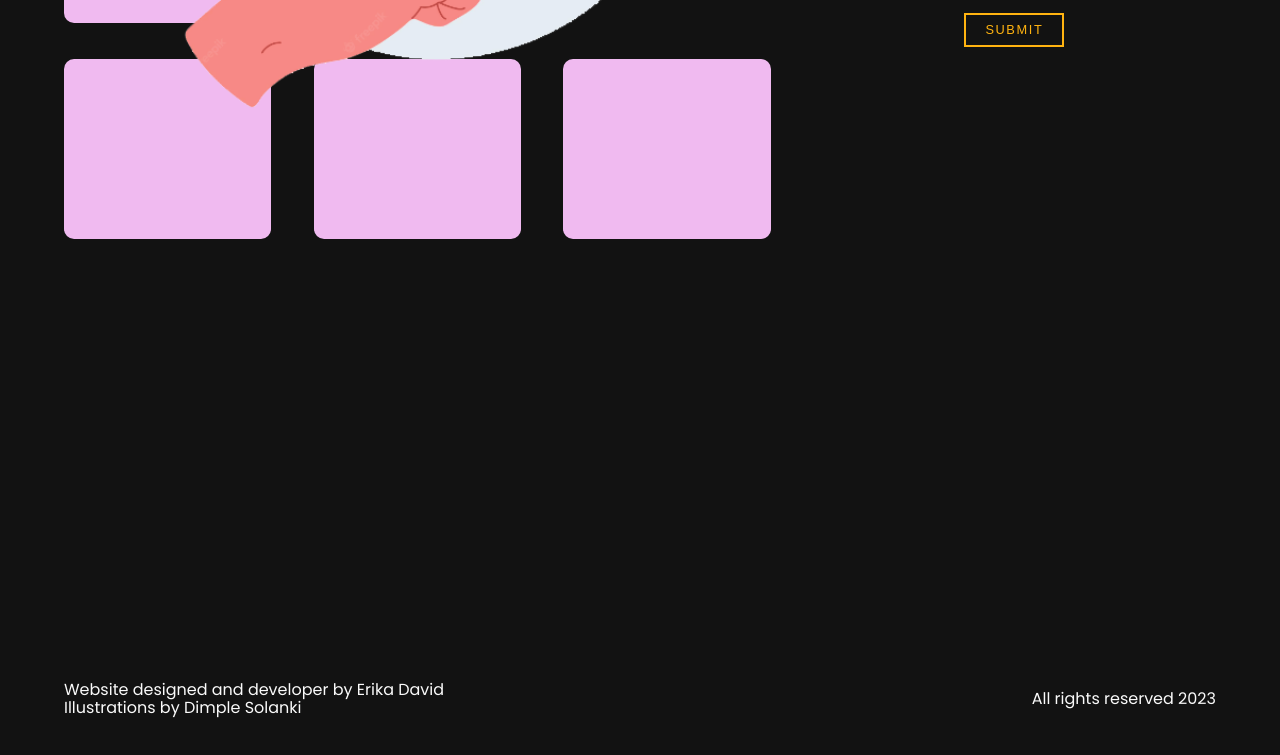
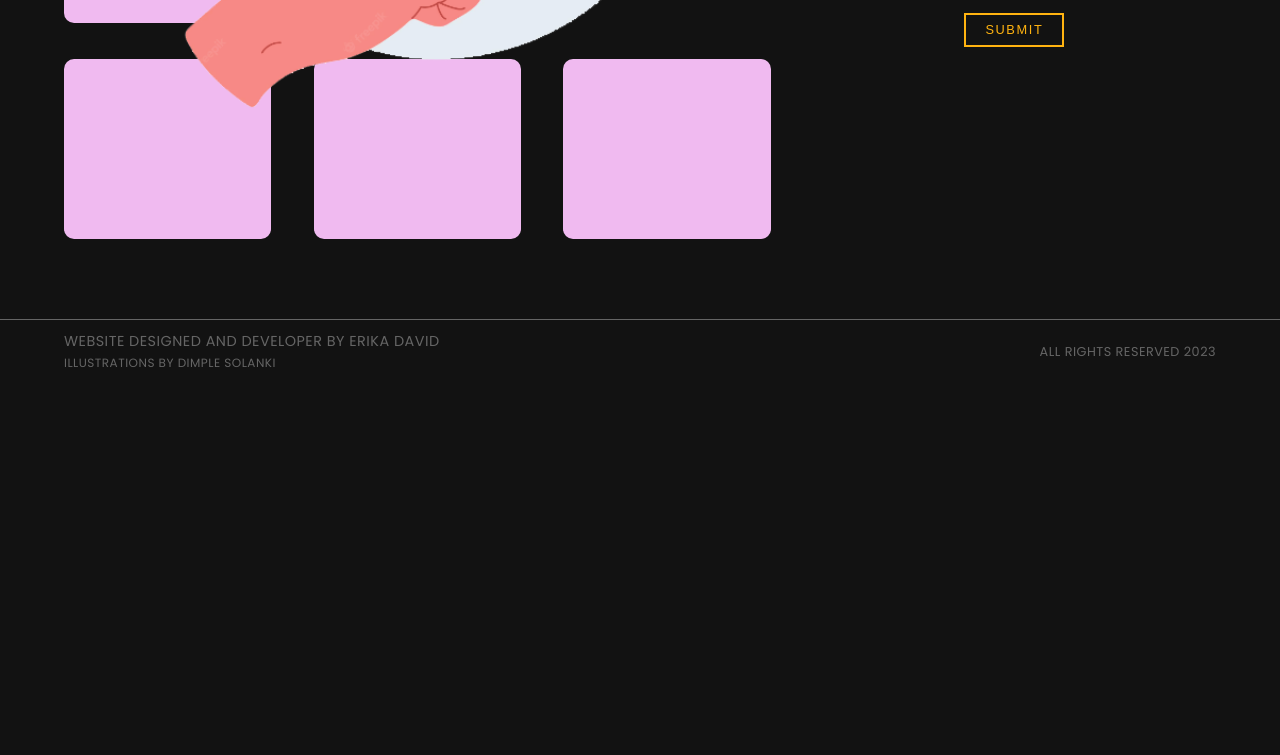
Before and after one commit to erikajdavid/portfolioV2, a plain HTML site: page index.html in a window 1280 px wide. Shown: the part 6656-7411 px from the top of the page. After the commit the page ends 7040 px from the top, so only its background shows below. Drawn offline with nearby package versions, Linux system fonts and the light colour scheme; a web font is replaced by a local one.

Commit message:
styled footer copyright

```diff
--- a/styles/style.scss
+++ b/styles/style.scss
@@ -634,16 +634,6 @@ footer {
             top: -20%;
             z-index: -5;
         }
-        //h2 {
-            //text-transform: uppercase;
-            //font-weight: 500;
-            //letter-spacing: 0.3rem;
-            //font-size: 1.34rem;
-            //margin-bottom: 1.5rem;
-            //span {
-                //font-size: 5.04rem;
-                //font-family: $secondaryFont;
-            //}
         form {
             display: flex;
             flex-direction: column;
@@ -670,7 +660,7 @@ footer {
                 border: 2px solid $yellow;
                 text-transform: uppercase;
                 padding: 0.5rem;
-                margin: 0 auto 9rem auto;
+                margin: 0 auto;
                 display: flex;
                 justify-content: center;
                 align-items: center;
@@ -686,9 +676,25 @@ footer {
                 }
             }
         }
+    }
+    .copyrightContainer {
+        height: 5vh;
+        text-transform: uppercase;
+        color: $grey;
+        font-size: 0.8rem;
+        border-top: 1px solid $grey;
+        letter-spacing: 0.03rem;
+        .wrapper {
+            height: 100%;
+            padding: 2rem 0;
+            display: flex;
+            justify-content: space-between;
+            align-items: center;
+            .credits {
+                line-height: 1.34rem;
+            }
             .erikaCredit {
                 text-transform: uppercase;
-            text-align: right;
                 font-size: 0.9rem;
                 color: $grey;
                 letter-spacing: 0.03rem;
@@ -701,7 +707,6 @@ footer {
                 }
             }
             .dimpleCredit {
-            text-align: right;
                 font-size: 0.75rem;
                 color: $grey;
                 letter-spacing: 0.03rem;
@@ -714,15 +719,5 @@ footer {
                 }
             }
         }
-    .copyright {
-        height: 5vh;
-        display: flex;
-        justify-content: center;
-        align-items: center;
-        text-transform: uppercase;
-        color: $grey;
-        font-size: 0.8rem;
-        border-top: 1px solid $grey;
-        letter-spacing: 0.03rem;
     }
 }
```
Also changed, not shown: styles/style.css. Lines whose indentation alone changed are shown as unchanged.
